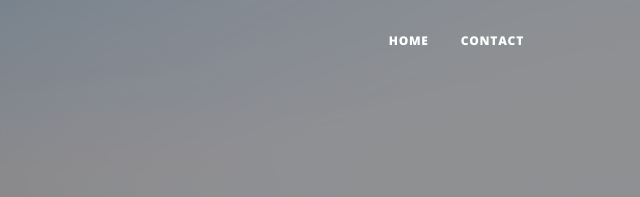
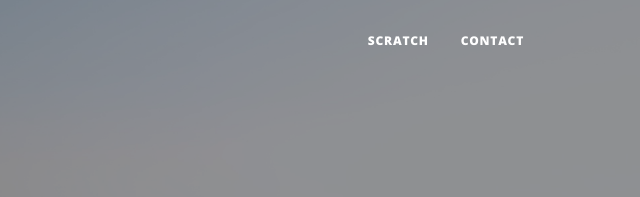
Before and after one commit to nanapeelz/FinalProjectIS, a plain HTML site: page index.html in a window 1280 px wide. Shown: the top 197 px of the page, 622-1262 px from the left. Drawn offline with nearby package versions, Linux system fonts and the light colour scheme.

Commit message:
Update index.html

```diff
--- a/index.html
+++ b/index.html
@@ -26,7 +26,7 @@
                 </button>
                 <div class="collapse navbar-collapse" id="navbarResponsive">
                     <ul class="navbar-nav ms-auto py-4 py-lg-0">
-                        <li class="nav-item"><a class="nav-link px-lg-3 py-3 py-lg-4" href="index.html">Home</a></li>
+                        <li class="nav-item"><a class="nav-link px-lg-3 py-3 py-lg-4" href="../html/myscratch1.html">Scratch</a></li>
                         <li class="nav-item"><a class="nav-link px-lg-3 py-3 py-lg-4" href="contact.html">Contact</a></li>
                     </ul>
                 </div>
```
